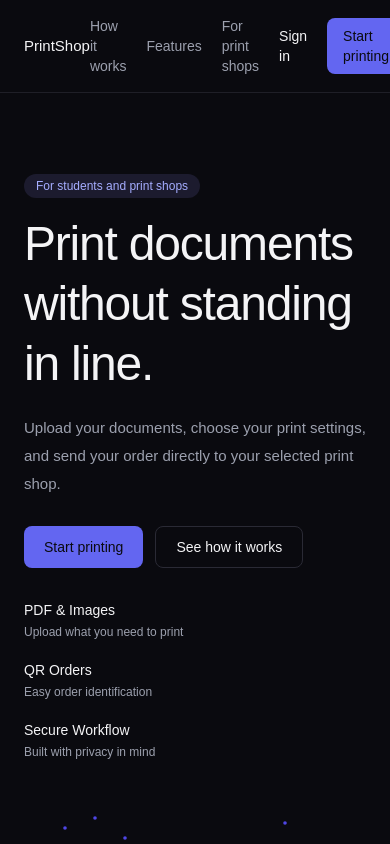
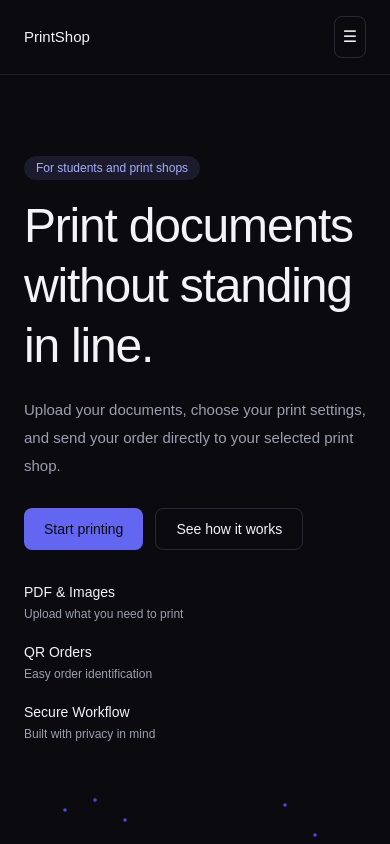
Before and after one commit to cosmic697/printshop-saas, a Next.js app: page / in a window 390 px wide. Shown: the top 844 px of the page. Built offline with nearby package versions, Linux system fonts and the light colour scheme.

Commit message:
fix: make navbar responsive

```diff
--- a/src/components/landing/Navbar.tsx
+++ b/src/components/landing/Navbar.tsx
@@ -1,17 +1,33 @@
+"use client";
+
+import { useState } from "react";
 import Link from "next/link";
 
 export default function Navbar() {
+  const [isOpen, setIsOpen] = useState(false);
+
   return (
     <nav className="border-b border-[#1F1F27]">
-      <div className="mx-auto flex max-w-6xl items-center justify-between px-6 py-4">
+      <div className="mx-auto max-w-6xl px-6 py-4">
+        <div className="flex items-center justify-between">
+          {/* Logo */}
           <h2 className="text-[15px] font-medium text-[#F4F4F6]">
             PrintShop
           </h2>
 
-        <div className="flex items-center gap-5">
-          <span className="text-sm text-[#9CA0AE]">How it works</span>
-          <span className="text-sm text-[#9CA0AE]">Features</span>
-          <span className="text-sm text-[#9CA0AE]">For print shops</span>
+          {/* Desktop Navigation */}
+          <div className="hidden items-center gap-5 md:flex">
+            <span className="text-sm text-[#9CA0AE]">
+              How it works
+            </span>
+
+            <span className="text-sm text-[#9CA0AE]">
+              Features
+            </span>
+
+            <span className="text-sm text-[#9CA0AE]">
+              For print shops
+            </span>
 
             <Link
               href="/login"
@@ -27,6 +43,51 @@ export default function Navbar() {
               Start printing
             </Link>
           </div>
+
+          {/* Mobile Menu Button */}
+          <button
+            type="button"
+            onClick={() => setIsOpen(!isOpen)}
+            className="rounded-lg border border-[#2A2A35] p-2 text-[#F4F4F6] md:hidden"
+            aria-label="Toggle navigation menu"
+            aria-expanded={isOpen}
+          >
+            {isOpen ? "✕" : "☰"}
+          </button>
+        </div>
+
+        {/* Mobile Navigation */}
+        {isOpen && (
+          <div className="mt-4 flex flex-col gap-4 border-t border-[#1F1F27] pt-4 md:hidden">
+            <span className="text-sm text-[#9CA0AE]">
+              How it works
+            </span>
+
+            <span className="text-sm text-[#9CA0AE]">
+              Features
+            </span>
+
+            <span className="text-sm text-[#9CA0AE]">
+              For print shops
+            </span>
+
+            <Link
+              href="/login"
+              onClick={() => setIsOpen(false)}
+              className="text-sm text-[#F4F4F6]"
+            >
+              Sign in
+            </Link>
+
+            <Link
+              href="/print"
+              onClick={() => setIsOpen(false)}
+              className="rounded-lg bg-[#6366F1] px-4 py-2 text-center text-sm font-medium text-[#0A0A0F]"
+            >
+              Start printing
+            </Link>
+          </div>
+        )}
       </div>
     </nav>
   );
```
Lines whose indentation alone changed are shown as unchanged.
